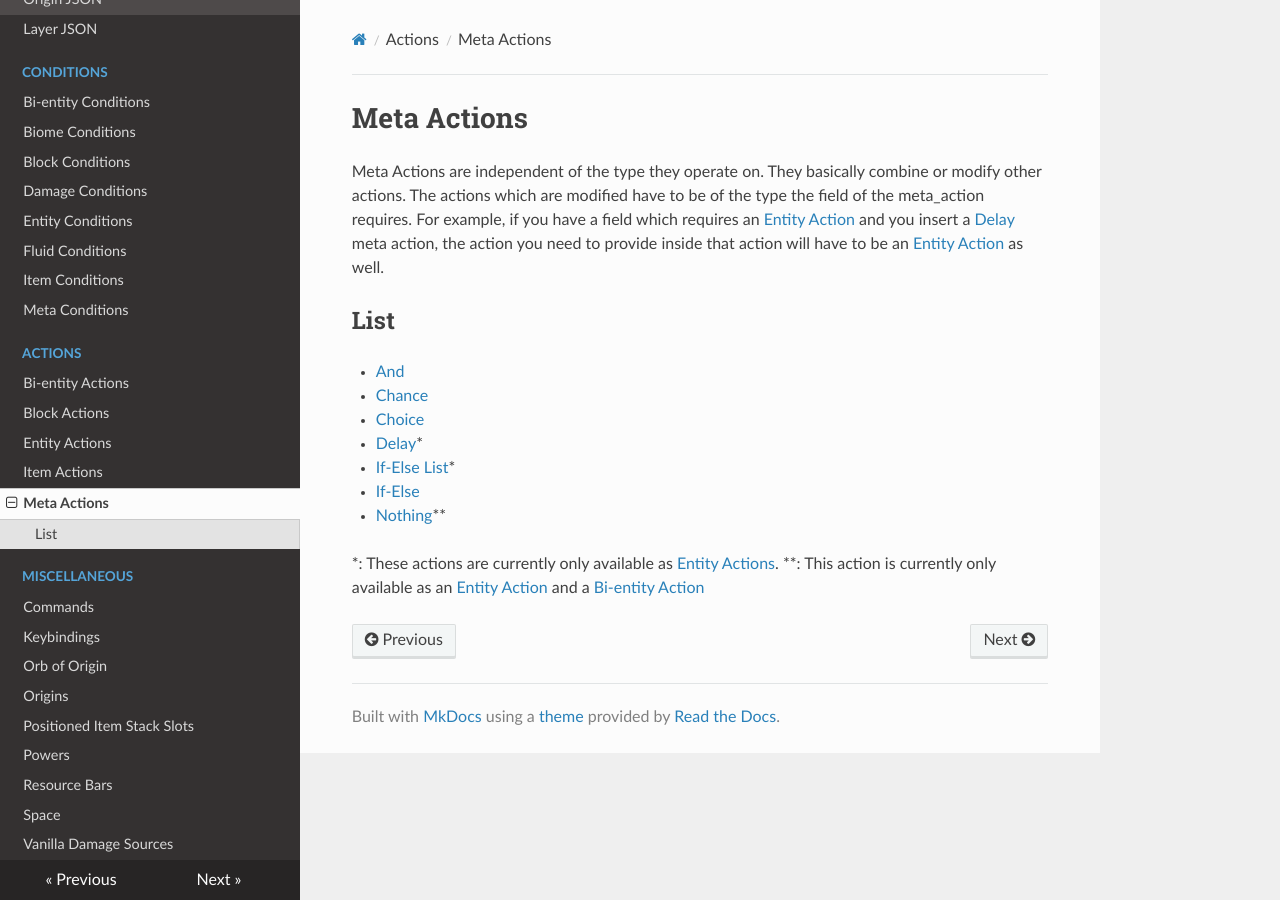
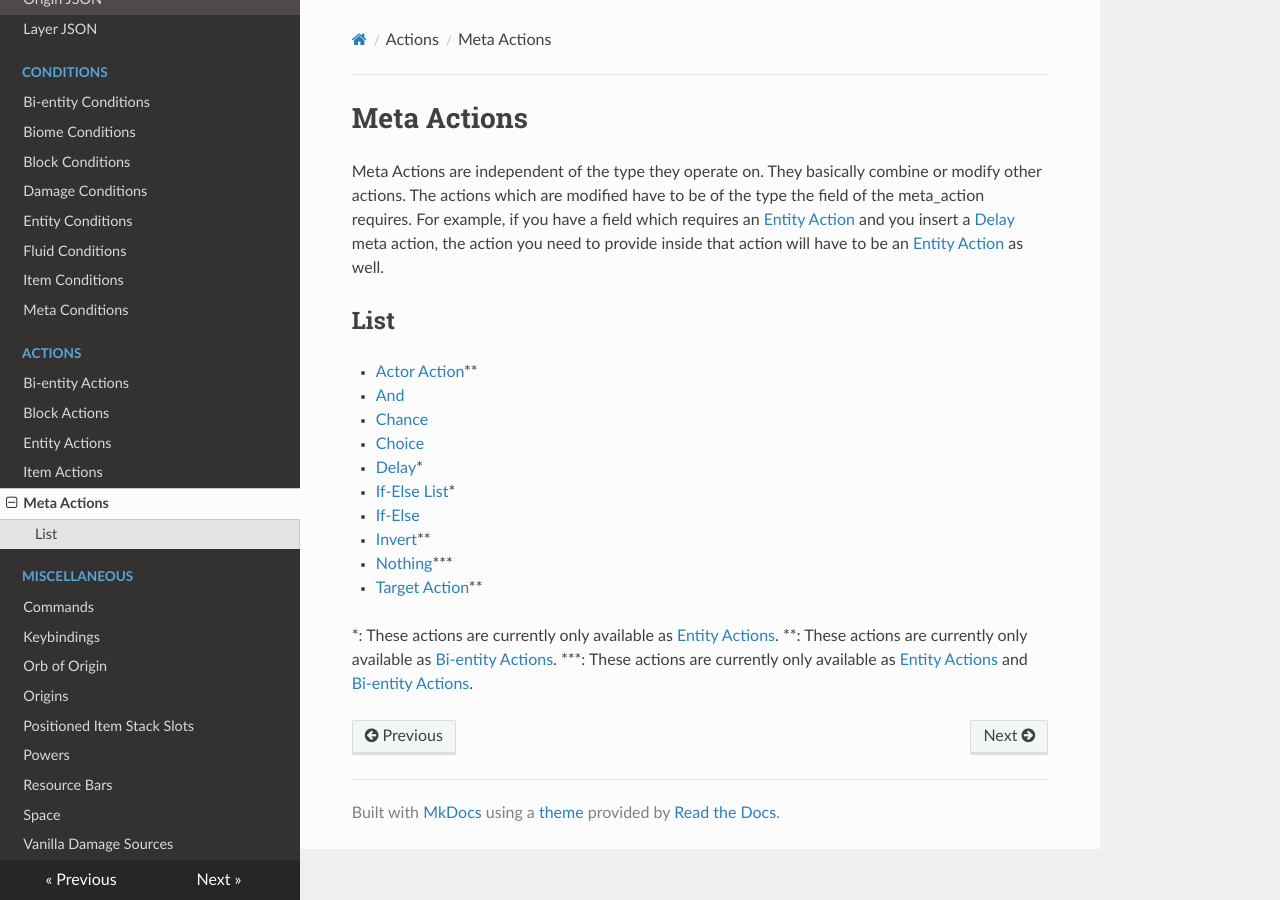
Before and after one commit to apace100/origins-docs, an MkDocs documentation site: the page built from docs/meta_actions.md, in a window 1280 px wide. Built offline with MkDocs 1.6.1, drawn with Linux system fonts in a browser that asks for light colours; nearby versions of some CDN libraries.

Commit message:
Sorted meta bi-entity action types; Moved the docs to `docs/meta_actions` and clarified stuff

```diff
--- a/docs/meta_actions.md
+++ b/docs/meta_actions.md
@@ -8,13 +8,17 @@ Meta Actions are independent of the type they operate on. They basically combine
 
 ## List
 
-* [And](and)
-* [Chance](chance)
-* [Choice](choice)
-* [Delay](delay)*
-* [If-Else List](if_else_list)*
-* [If-Else](if_else)
-* [Nothing](meta_actions/nothing.md)\*\*
+* [Actor Action](meta_actions/actor_action.md)\*\*
+* [And](meta_actions/and.md)
+* [Chance](meta_actions/chance.md)
+* [Choice](meta_actions/choice.md)
+* [Delay](meta_actions/delay.md)\*
+* [If-Else List](meta_actions/if_else_list.md)\*
+* [If-Else](meta_actions/if_else.md)
+* [Invert](meta_actions/invert.md)\*\*
+* [Nothing](meta_actions/nothing.md)\*\*\*
+* [Target Action](meta_actions/target_action.md)\*\*
 
-*: These actions are currently only available as [Entity Actions](entity_actions.md).
-\*\*: This action is currently only available as an [Entity Action](entity_actions.md) and a [Bi-entity Action](bientity_actions.md)
+\*: These actions are currently only available as [Entity Actions](entity_actions.md).
+\*\*: These actions are currently only available as [Bi-entity Actions](bientity_actions.md).
+\*\*\*: These actions are currently only available as [Entity Actions](entity_actions.md) and [Bi-entity Actions](bientity_actions.md).
```
Also changed, not shown: docs/meta_actions/actor_action.md (renamed from docs/bientity_actions/actor_action.md, +3 -1 lines), docs/meta_actions/invert.md (renamed from docs/bientity_actions/invert.md, +3 -1 lines), docs/meta_actions/target_action.md (renamed from docs/bientity_actions/target_action.md, +3 -1 lines).
